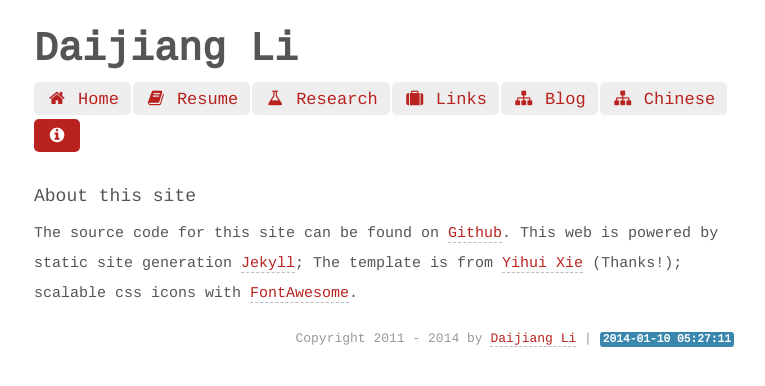
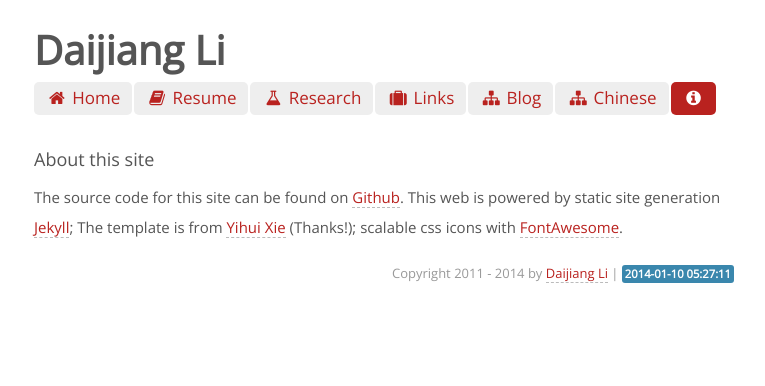
Before and after one commit to daijiang/Old-website, a Jekyll site: the page built from README.md, in a window 1280 px wide. Shown: the top 386 px of the page, without its empty margins (256-1021 px from the left). Built offline with Jekyll 4.4.1, drawn with Linux system fonts in a browser that asks for light colours; Markdown is read by kramdown in place of the engine named in the settings.

Commit message:
open sans font family for english

```diff
--- a/assets/css/home.css
+++ b/assets/css/home.css
@@ -1,4 +1,4 @@
-@import url(http://fonts.googleapis.com/css?family=Cousine);
+@import url(http://fonts.googleapis.com/css?family=Open+Sans);
 @media screen {
 .container {
 width:auto;
@@ -52,7 +52,7 @@ border:4px solid #FFF;
 }
 
 body {
-font-family:Cousine,"Hiragino Sans GB","Microsoft YaHei",Trebuchet,"Trebuchet MS",Tahoma,"Lucida Grande","Lucida Sans Unicode",Verdana,sans-serif;
+font-family:"Open Sans","Hiragino Sans GB","Microsoft YaHei",Trebuchet,"Trebuchet MS",Tahoma,"Lucida Grande","Lucida Sans Unicode",Verdana,sans-serif;
 font-size:17px;
 line-height:28px;
 color:#555;
--- a/assets/css/style-en.css
+++ b/assets/css/style-en.css
@@ -9,10 +9,10 @@
 * |\.|._)._)
 * --------------------------------- */
 
-@import url(http://fonts.googleapis.com/css?family=Galdeano);
+@import url(http://fonts.googleapis.com/css?family=Open+Sans);
 @import url(http://fonts.googleapis.com/css?family=Electrolize);
 @import url(http://fonts.googleapis.com/css?family=Cuprum);
-body{font-size:14px;font-family:"Galdeano","Hiragino Sans GB","Microsoft YaHei",Trebuchet,"Trebuchet MS",Tahoma,"Lucida Grande","Lucida Sans Unicode",Verdana,sans-serif;color:#000000;background-color:#ffffff;}
+body{font-size:14px;font-family:"Open Sans","Hiragino Sans GB","Microsoft YaHei",Trebuchet,"Trebuchet MS",Tahoma,"Lucida Grande","Lucida Sans Unicode",Verdana,sans-serif;color:#000000;background-color:#ffffff;}
 *{padding:0;margin: 0;border:none;outline:none;}
 a{color:#dd0000;text-decoration:none;}
 a:hover{color:#333333;text-decoration:underline;}
```
